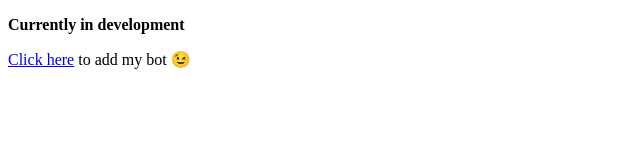
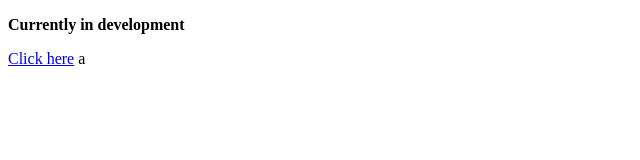
Before and after one commit to pizzuhh/pizzuhh.github.io, a plain HTML site: page index.html in a window 1280 px wide. Shown: the whole page, without its empty margins (0-640 px from the left). Drawn offline with Linux system fonts and the light colour scheme.

Commit message:
pre-major(0.01)

```diff
--- a/index.html
+++ b/index.html
@@ -6,6 +6,6 @@
 </head>
 <body>
     <p><strong>Currently in development</strong></p>
-    <p> <a href="https://discord.com/api/oauth2/authorize?client_id=1000665082574934086&permissions=4398046511095&scope=bot">Click here</a> to add my bot 😉</p>
+    <p> <a href="https://discord.com/api/oauth2/authorize?client_id=1000665082574934086&permissions=4398046511095&scope=bot">Click here</a> a</p>
 </body>
 </html>
```
